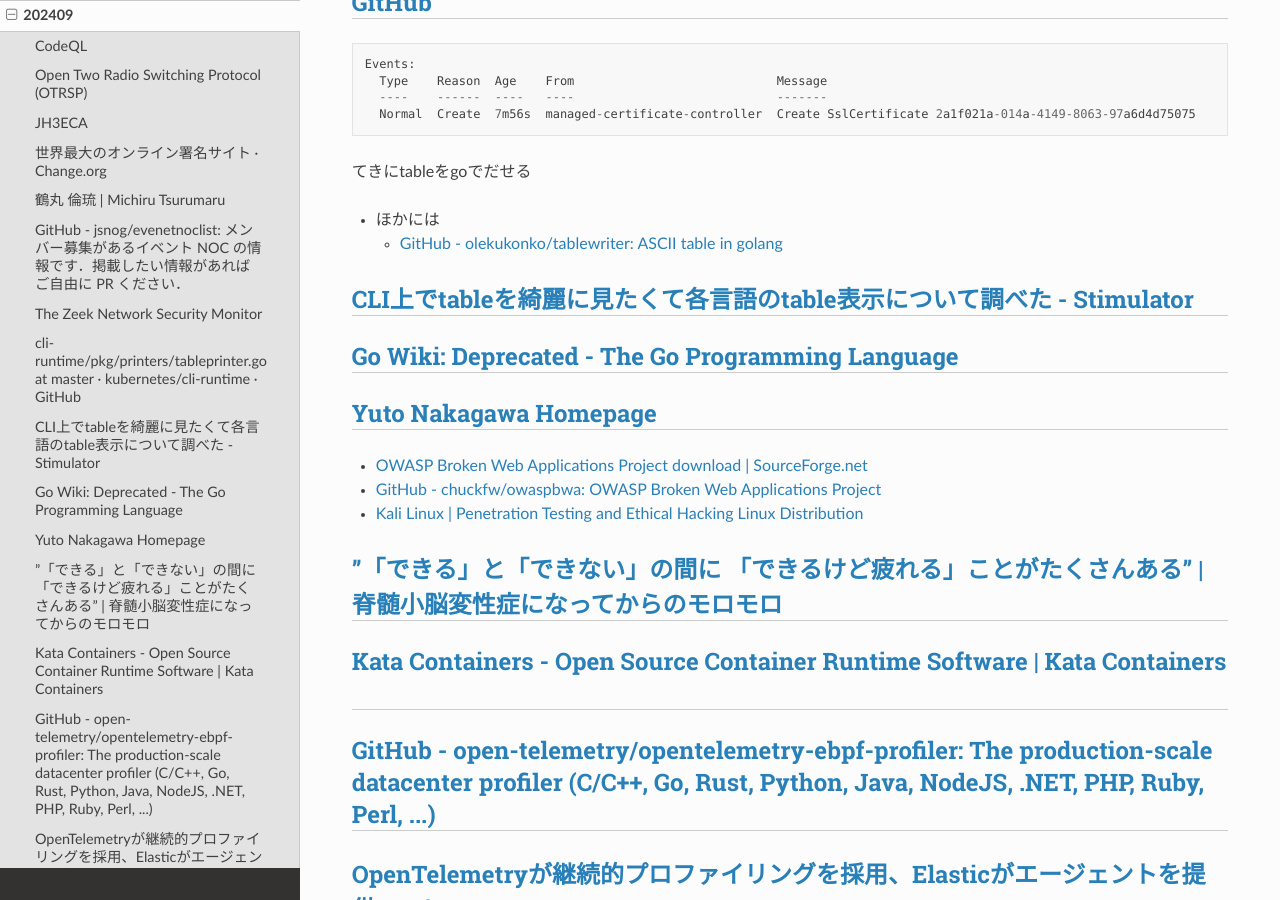
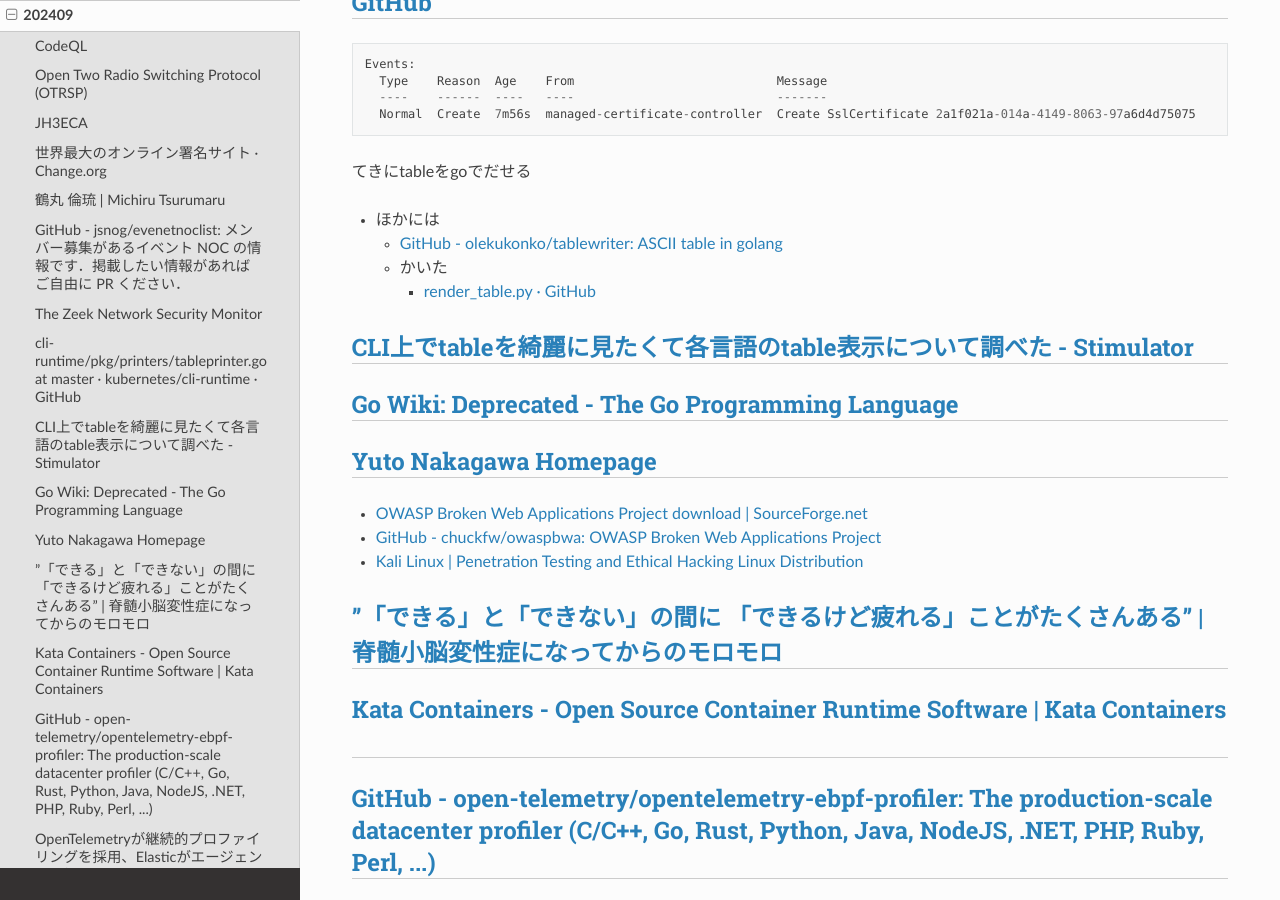
Before and after one commit to jp7fkf/JP7FKF-Warehouse, a Sphinx documentation site: the page built from source/dialy/202409.md, in a window 1280 px wide and 900 px high, scrolled down 650 px. Built offline with Sphinx 7.4.7 and the Read the Docs theme 2.0.0, drawn with Linux system fonts in a browser that asks for light colours.

Commit message:
2024-09-27 15:59:12 JST

```diff
--- a/source/dialy/202409.md
+++ b/source/dialy/202409.md
@@ -24,6 +24,8 @@ Events:
 てきにtableをgoでだせる
 - ほかには
   - [GitHub - olekukonko/tablewriter: ASCII table in golang](https://github.com/olekukonko/tablewriter)
+  - かいた
+    - [render_table.py · GitHub](https://gist.github.com/jp7fkf/4d7f3713e3792c23358723dfa105ecbd)
 
 ## [CLI上でtableを綺麗に見たくて各言語のtable表示について調べた - Stimulator](https://vaaaaaanquish.hatenablog.com/entry/2018/05/03/231201)
 
@@ -53,10 +55,10 @@ Events:
 ## [バードコート - 北千住/焼き鳥 | 食べログ](https://tabelog.com/tokyo/A1324/A132402/13003769/)
 
 ## [Well-Known URIs](https://www.iana.org/assignments/well-known-uris/well-known-uris.xhtml)
-ex.
-- `/.well-known/change-password`
-- `/.well-known/openid-configuration`
-- `/.well-known/security.txt`
+- ex.
+  - `/.well-known/change-password`
+  - `/.well-known/openid-configuration`
+  - `/.well-known/security.txt`
 
 ## [Memos - Easily capture and share your great thoughts. Open Source and Free to Use](https://www.usememos.com/)
 
```
